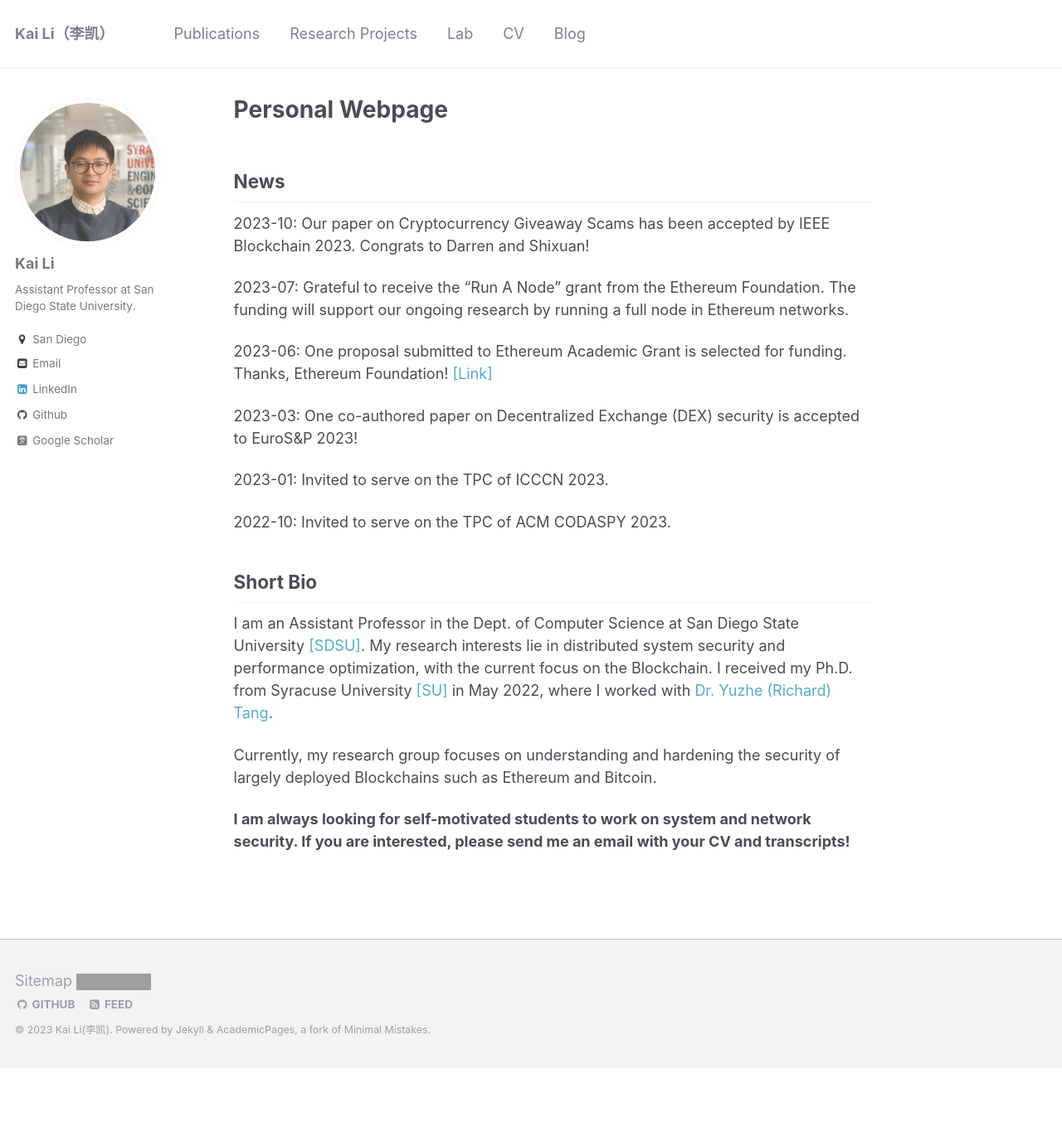
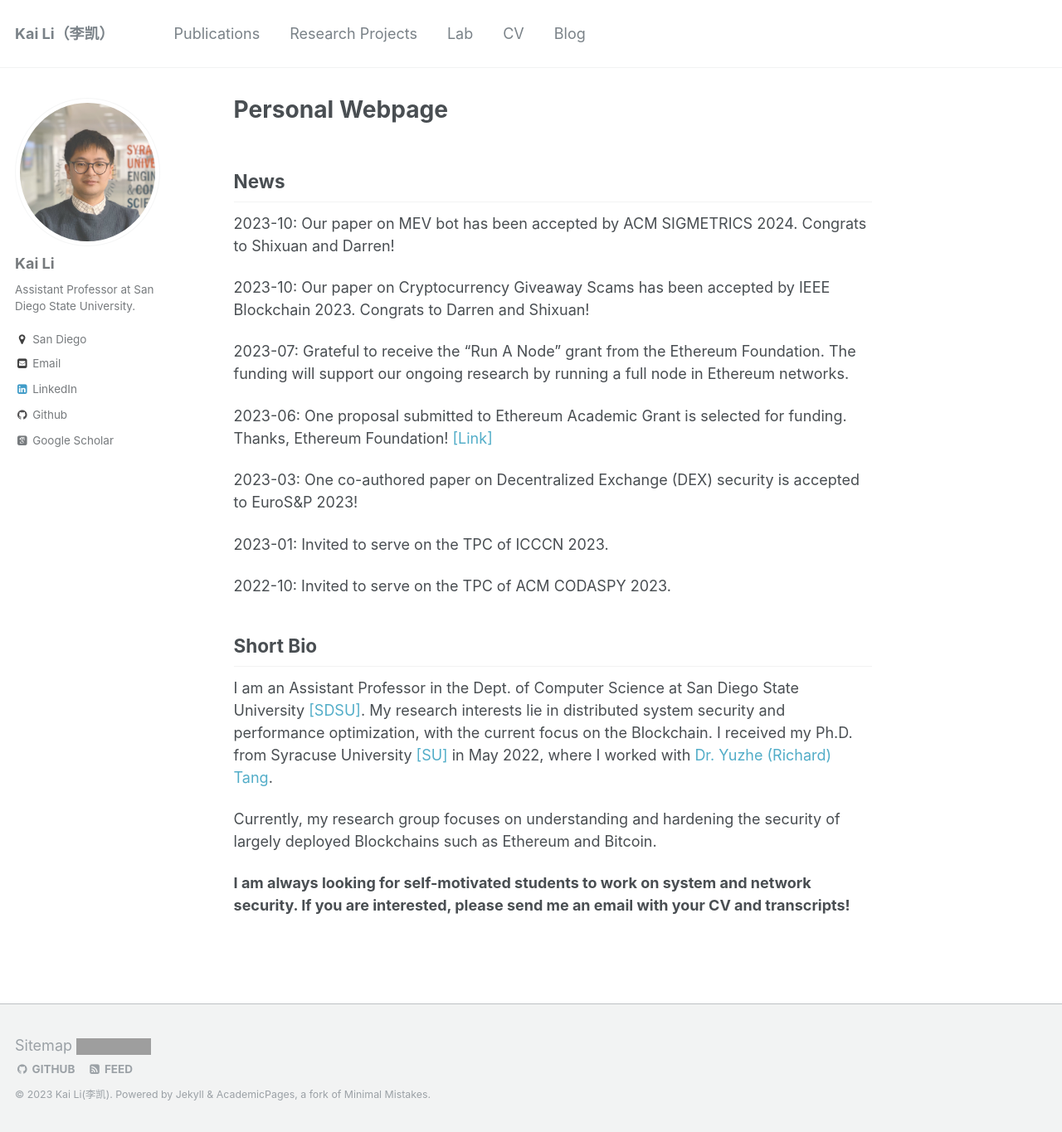
Before and after one commit to likai1993/likai1993.github.io, a Jekyll site: the page built from _pages/about.md, in a window 1280 px wide and 1365 px high. Shown: the whole window at 83% size. Built offline with Jekyll 4.4.1, drawn with Linux system fonts in a browser that asks for light colours; some web fonts are replaced; grey boxes are pictures that could not be loaded.

Commit message:
Update about.md

```diff
--- a/_pages/about.md
+++ b/_pages/about.md
@@ -10,6 +10,8 @@ redirect_from:
 
 News
 ----
+2023-10: Our paper on MEV bot has been accepted by ACM SIGMETRICS 2024. Congrats to Shixuan and Darren!
+
 2023-10: Our paper on Cryptocurrency Giveaway Scams has been accepted by IEEE Blockchain 2023. Congrats to Darren and Shixuan!
 
 2023-07: Grateful to receive the "Run A Node" grant from the Ethereum Foundation. The funding will support our ongoing research by running a full node in Ethereum networks.
```
